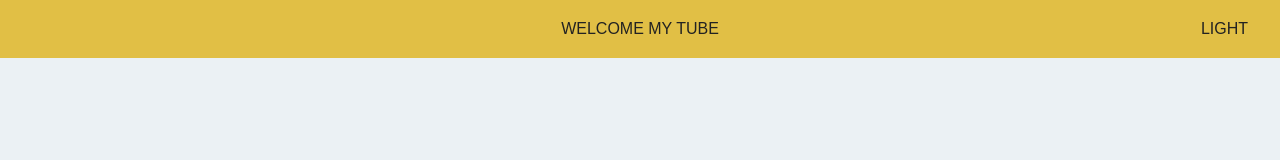
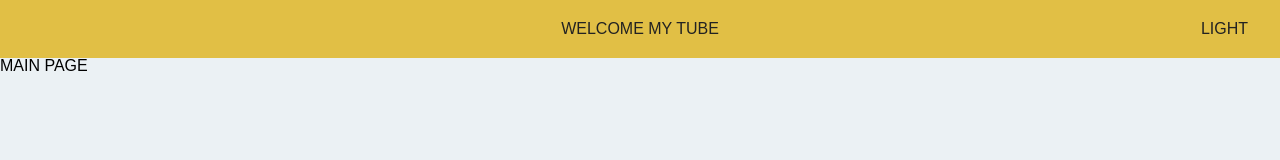
Before and after one commit to mytube-react-project/mytube.react.ts, a React (Create React App) app: page / in a window 1280 px wide. Shown: the top 160 px of the page. Built offline with nearby package versions, Linux system fonts and the light colour scheme.

Commit message:
🎉 feat : Router 설정
Router를 적용하였습니다.

```diff
--- a/src/App.tsx
+++ b/src/App.tsx
@@ -1,22 +1,22 @@
 import { QueryClient, QueryClientProvider } from '@tanstack/react-query';
 import { lightAndDarkThemeAtom } from 'atoms/util/atom';
-import Layout from 'components/Layout';
 import GlobalStyles from 'libs/styles/globals';
 import { useRecoilValue } from 'recoil';
 import { ThemeProvider } from 'styled-components';
 import theme from './libs/styles/theme';
+import { useRoutes } from 'react-router-dom';
+import Router from 'routes/Router';
 
 function App() {
   const mode = useRecoilValue(lightAndDarkThemeAtom);
   const themeConfig = theme(mode);
   const qureyClient = new QueryClient();
+  const routes = useRoutes(Router());
 
   return (
     <QueryClientProvider client={qureyClient}>
       <GlobalStyles />
-      <ThemeProvider theme={themeConfig}>
-        <Layout />
-      </ThemeProvider>
+      <ThemeProvider theme={themeConfig}>{routes}</ThemeProvider>
     </QueryClientProvider>
   );
 }
--- a/src/components/Layout/Header/Header.tsx
+++ b/src/components/Layout/Header/Header.tsx
@@ -4,7 +4,7 @@ import TokenRepository from 'repository/tokenRepository';
 import { useRecoilState } from 'recoil';
 import { lightAndDarkThemeAtom } from 'atoms/util/atom';
 
-const Header = () => {
+function Header() {
   const MY_TUBE = 'MY TUBE';
   const WELCOME_MY_TUBE = 'WELCOME MY TUBE';
   const [lgintAndDarkMode, setLightAndDarkMode] = useRecoilState(lightAndDarkThemeAtom);
@@ -29,6 +29,6 @@ const Header = () => {
       </S.ButtonWrapper>
     </S.HeaderWrapper>
   );
-};
+}
 
 export default Header;
--- a/src/index.tsx
+++ b/src/index.tsx
@@ -1,13 +1,16 @@
 import React from 'react';
 import ReactDOM from 'react-dom/client';
+import { BrowserRouter } from 'react-router-dom';
 import { RecoilRoot } from 'recoil';
 import App from './App';
 
 const root = ReactDOM.createRoot(document.getElementById('root') as HTMLElement);
 root.render(
   <React.StrictMode>
-    <RecoilRoot>
-      <App />
-    </RecoilRoot>
+    <BrowserRouter>
+      <RecoilRoot>
+        <App />
+      </RecoilRoot>
+    </BrowserRouter>
   </React.StrictMode>,
 );
--- /dev/null
+++ b/src/pages/Main/MainPage.tsx
@@ -0,0 +1,5 @@
+function MainPage() {
+  return <div>MAIN PAGE</div>;
+}
+
+export default MainPage;
--- /dev/null
+++ b/src/pages/Main/style.tsx
@@ -0,0 +1 @@
+import styled from 'styled-components';
--- /dev/null
+++ b/src/pages/MyTube/MyTubePage.tsx
@@ -0,0 +1,5 @@
+function MyTubePage() {
+  return <div>MYTUBE PAGE</div>;
+}
+
+export default MyTubePage;
--- /dev/null
+++ b/src/pages/MyTube/style.tsx
@@ -0,0 +1 @@
+import styled from 'styled-components';
--- /dev/null
+++ b/src/routes/Router.tsx
@@ -0,0 +1,15 @@
+import Layout from 'components/Layout';
+import MainPage from 'pages/Main/MainPage';
+import MyTubePage from 'pages/MyTube/MyTubePage';
+
+const Router = () => [
+  {
+    path: '/',
+    element: <Layout />,
+    children: [
+      { index: true, element: <MainPage /> },
+      { path: '/my-tube', element: <MyTubePage /> },
+    ],
+  },
+];
+export default Router;
```
Also changed, not shown: 2 other files (tests, documents, lock files or other folders).
